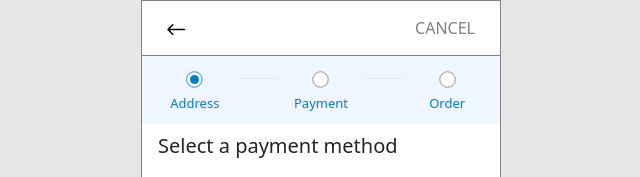
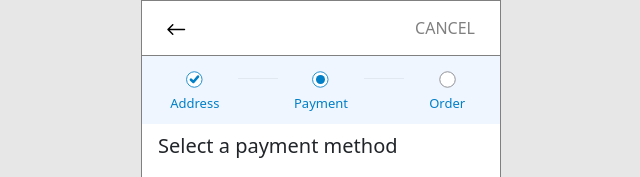
Before and after one commit to SaiManikantaTeja/shopping-mobile-app, a plain HTML site: page payment-information.html in a window 1280 px wide. Shown: the top 177 px of the page, 319-959 px from the left. Drawn offline with nearby package versions, Linux system fonts and the light colour scheme.

Commit message:
updated payment page

```diff
--- a/payment-information.html
+++ b/payment-information.html
@@ -32,14 +32,14 @@
           <div class="row progress-1">
             <div class="col-3">
               <img
-                src="images/progress-circles/progress-ongoing-icon.svg"
+                src="images/progress-circles/progress-complete-icon.svg"
                 alt="" />
               <span>Address</span>
             </div>
             <img class="line" src="images/lines/grey-line.svg" alt="" />
             <div class="col-3">
               <img
-                src="images/progress-circles/progress-incomplete-icon.svg"
+                src="images/progress-circles/progress-ongoing-icon.svg"
                 alt="" />
               <span>Payment</span>
             </div>
```
